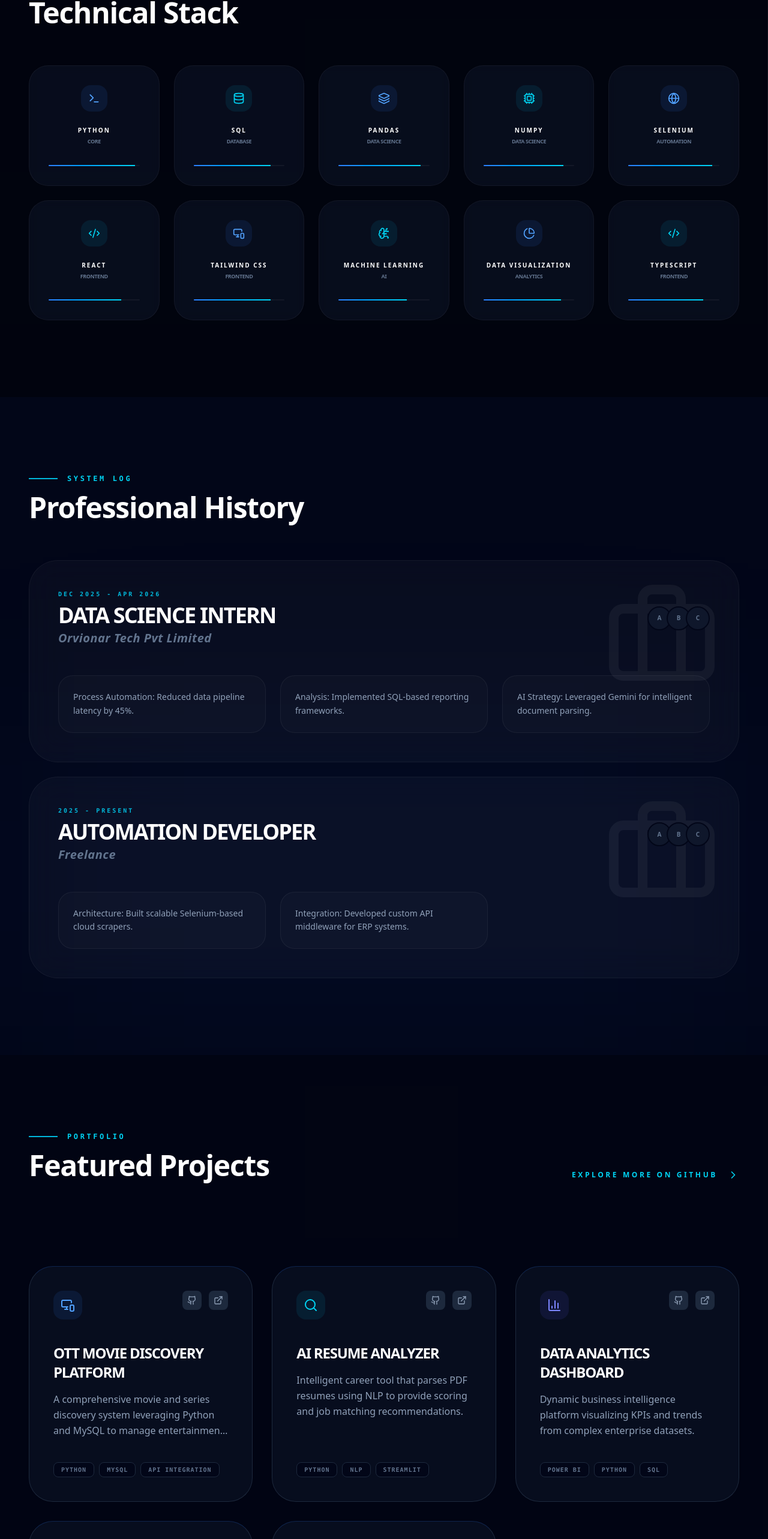
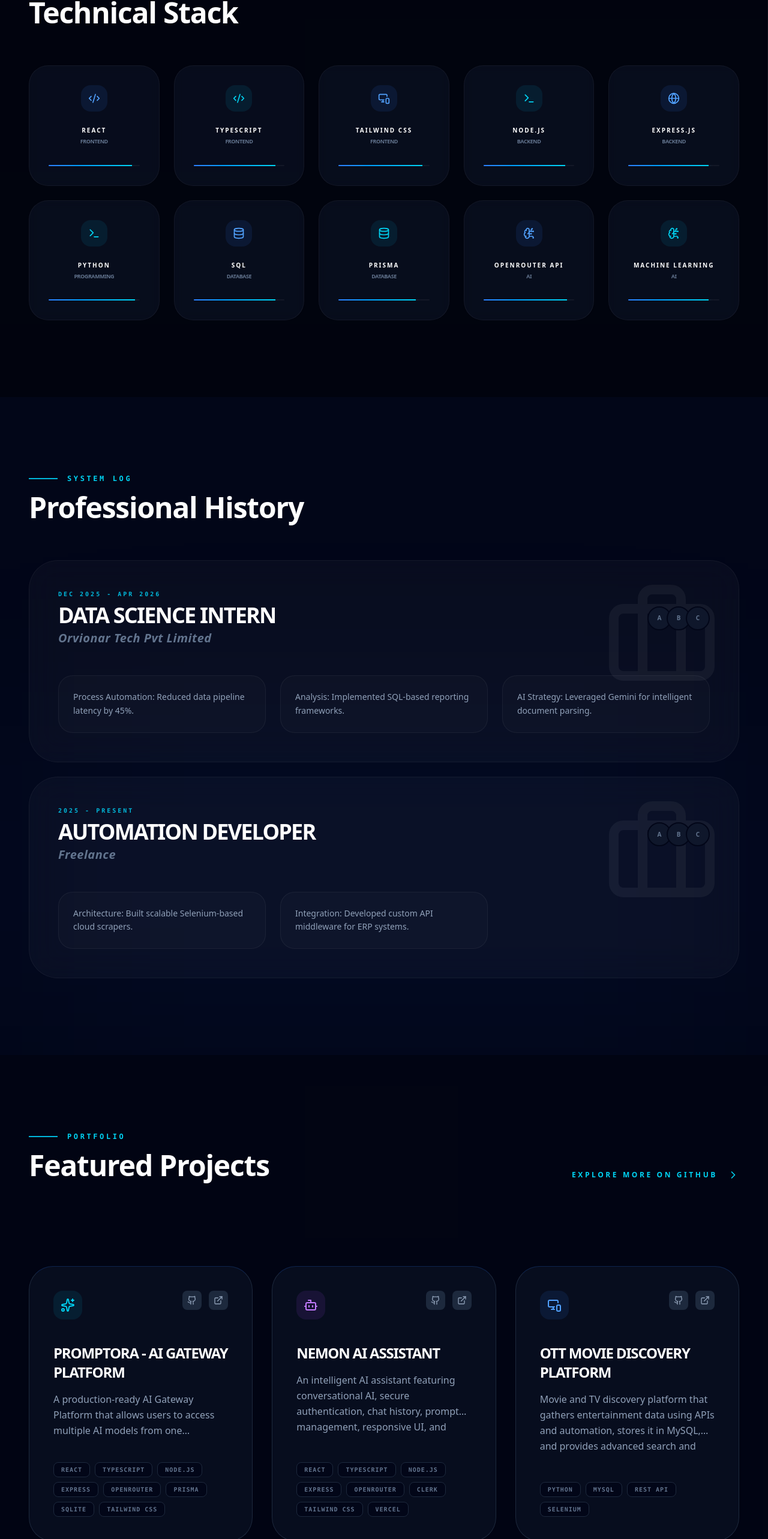
Before and after one commit to khsanthoshatech-bot/portfolio, a React (Vite) app: page / in a window 1280 px wide. Shown: the part 1747-4313 px from the top of the page at 60% size. Built offline with nearby package versions, Linux system fonts and the light colour scheme.

Commit message:
Revise skills and projects in App.tsx
Updated skills and projects sections with new technologies and descriptions. Removed outdated entries and added new projects related to AI and automation.

```diff
--- a/src/App.tsx
+++ b/src/App.tsx
@@ -36,53 +36,108 @@ import { motion, AnimatePresence } from "motion/react";
 // --- Data Structures ---
 
 const skills = [
-  { name: "Python", icon: <Terminal className="w-5 h-5" />, category: "Core", level: 95 },
-  { name: "SQL", icon: <Database className="w-5 h-5" />, category: "Database", level: 85 },
-  { name: "Pandas", icon: <Layers className="w-5 h-5" />, category: "Data Science", level: 90 },
-  { name: "NumPy", icon: <Cpu className="w-5 h-5" />, category: "Data Science", level: 88 },
-  { name: "Selenium", icon: <Globe className="w-5 h-5" />, category: "Automation", level: 92 },
-  { name: "React", icon: <Code2 className="w-5 h-5" />, category: "Frontend", level: 80 },
-  { name: "Tailwind CSS", icon: <MonitorSmartphone className="w-5 h-5" />, category: "Frontend", level: 85 },
-  { name: "Machine Learning", icon: <BrainCircuit className="w-5 h-5" />, category: "AI", level: 75 },
-  { name: "Data Visualization", icon: <PieChart className="w-5 h-5" />, category: "Analytics", level: 85 },
-  { name: "TypeScript", icon: <Code2 className="w-5 h-5" />, category: "Frontend", level: 82 },
+  { name: "React", icon: <Code2 className="w-5 h-5" />, category: "Frontend", level: 92 },
+  { name: "TypeScript", icon: <Code2 className="w-5 h-5" />, category: "Frontend", level: 90 },
+  { name: "Tailwind CSS", icon: <MonitorSmartphone className="w-5 h-5" />, category: "Frontend", level: 92 },
+  { name: "Node.js", icon: <Terminal className="w-5 h-5" />, category: "Backend", level: 90 },
+  { name: "Express.js", icon: <Globe className="w-5 h-5" />, category: "Backend", level: 88 },
+  { name: "Python", icon: <Terminal className="w-5 h-5" />, category: "Programming", level: 95 },
+  { name: "SQL", icon: <Database className="w-5 h-5" />, category: "Database", level: 90 },
+  { name: "Prisma", icon: <Database className="w-5 h-5" />, category: "Database", level: 85 },
+  { name: "OpenRouter API", icon: <BrainCircuit className="w-5 h-5" />, category: "AI", level: 92 },
+  { name: "Machine Learning", icon: <BrainCircuit className="w-5 h-5" />, category: "AI", level: 88 }
 ];
 
 const projects = [
   {
+    title: "Promptora - AI Gateway Platform",
+    description:
+      "A production-ready AI Gateway Platform that allows users to access multiple AI models from one dashboard. Built with secure authentication, API management, intelligent routing, usage tracking, and a modern developer experience.",
+    tech: [
+      "React",
+      "TypeScript",
+      "Node.js",
+      "Express",
+      "OpenRouter",
+      "Prisma",
+      "SQLite",
+      "Tailwind CSS"
+    ],
+    icon: <Sparkles className="w-6 h-6" />,
+    color: "cyan"
+  },
+
+  {
+    title: "Nemon AI Assistant",
+    description:
+      "An intelligent AI assistant featuring conversational AI, secure authentication, chat history, prompt management, responsive UI, and scalable backend architecture for future SaaS deployment.",
+    tech: [
+      "React",
+      "TypeScript",
+      "Node.js",
+      "Express",
+      "OpenRouter",
+      "Clerk",
+      "Tailwind CSS",
+      "Vercel"
+    ],
+    icon: <Bot className="w-6 h-6" />,
+    color: "purple"
+  },
+
+  {
     title: "OTT Movie Discovery Platform",
-    description: "A comprehensive movie and series discovery system leveraging Python and MySQL to manage entertainment data at scale.",
-    tech: ["Python", "MySQL", "API Integration"],
+    description:
+      "Movie and TV discovery platform that gathers entertainment data using APIs and automation, stores it in MySQL, and provides advanced search and filtering capabilities.",
+    tech: [
+      "Python",
+      "MySQL",
+      "REST API",
+      "Selenium"
+    ],
     icon: <MonitorSmartphone className="w-6 h-6" />,
     color: "blue"
   },
+
   {
     title: "AI Resume Analyzer",
-    description: "Intelligent career tool that parses PDF resumes using NLP to provide scoring and job matching recommendations.",
-    tech: ["Python", "NLP", "Streamlit"],
+    description:
+      "ATS resume analysis platform that evaluates resumes using NLP, extracts important information, calculates resume scores, and recommends improvements.",
+    tech: [
+      "Python",
+      "NLP",
+      "Streamlit",
+      "PDF Processing"
+    ],
     icon: <Search className="w-6 h-6" />,
-    color: "cyan"
+    color: "emerald"
   },
+
+  {
+    title: "Automation Testing Framework",
+    description:
+      "Enterprise automation testing framework using Selenium and Python with reusable test architecture, reporting, and cross-browser automation.",
+    tech: [
+      "Python",
+      "Selenium",
+      "PyTest",
+      "Automation"
+    ],
+    icon: <Layers className="w-6 h-6" />,
+    color: "indigo"
+  },
+
   {
     title: "Data Analytics Dashboard",
-    description: "Dynamic business intelligence platform visualizing KPIs and trends from complex enterprise datasets.",
-    tech: ["Power BI", "Python", "SQL"],
+    description:
+      "Interactive business intelligence dashboard visualizing KPIs, trends, and insights from enterprise datasets.",
+    tech: [
+      "Power BI",
+      "Python",
+      "SQL"
+    ],
     icon: <BarChart3 className="w-6 h-6" />,
-    color: "indigo"
-  },
-  {
-    title: "Automation Web Scraper",
-    description: "High-performance Selenium-based crawler designed to extract and structure data from dynamic web sources.",
-    tech: ["Selenium", "Python", "Automation"],
-    icon: <Layers className="w-6 h-6" />,
-    color: "emerald"
-  },
-  {
-    title: "Movie Recommendation System",
-    description: "Content-based filtering engine built with Scikit-learn to suggest personalized content to users.",
-    tech: ["Scikit-learn", "Pandas", "Analytics"],
-    icon: <Bot className="w-6 h-6" />,
-    color: "purple"
+    color: "cyan"
   }
 ];
 
```
